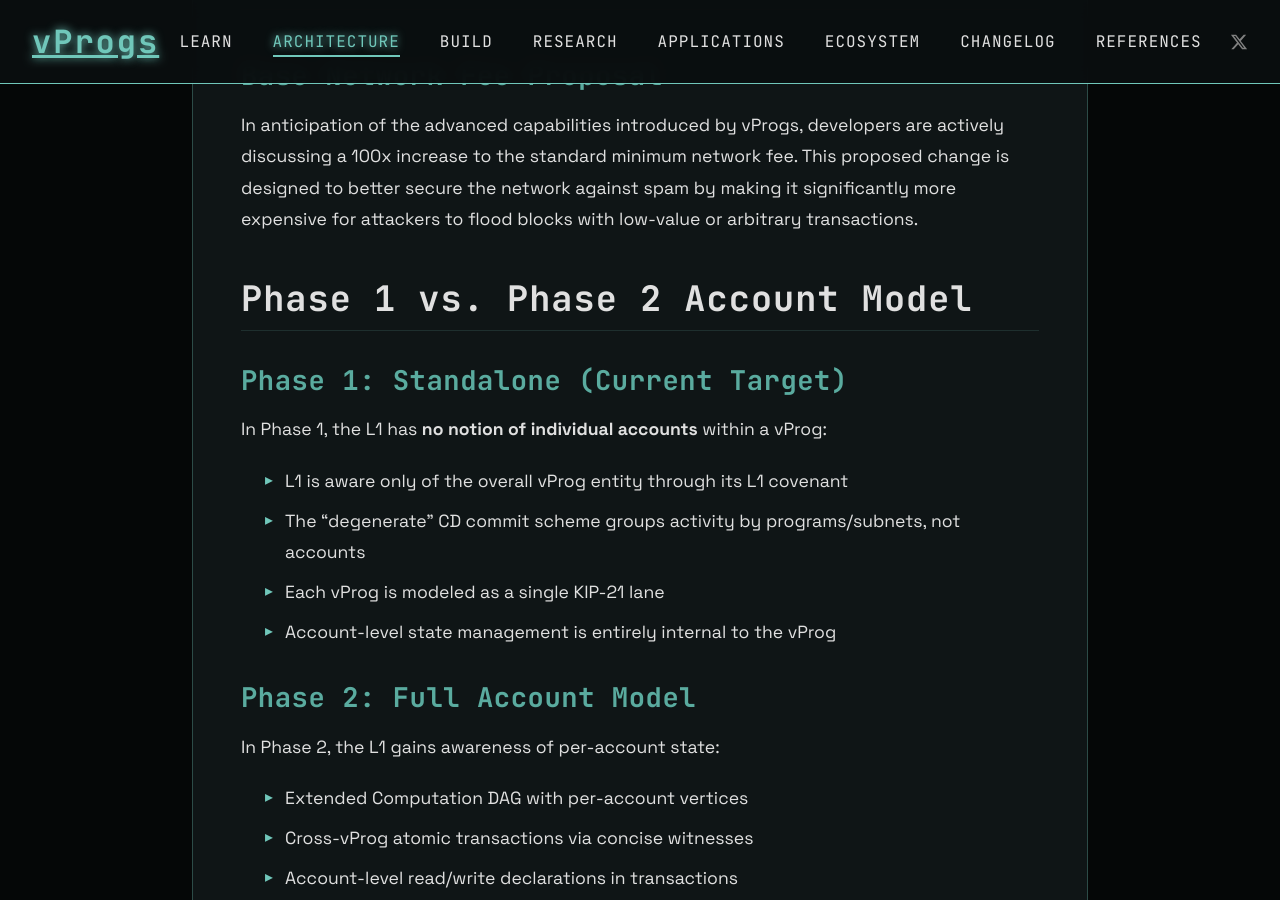
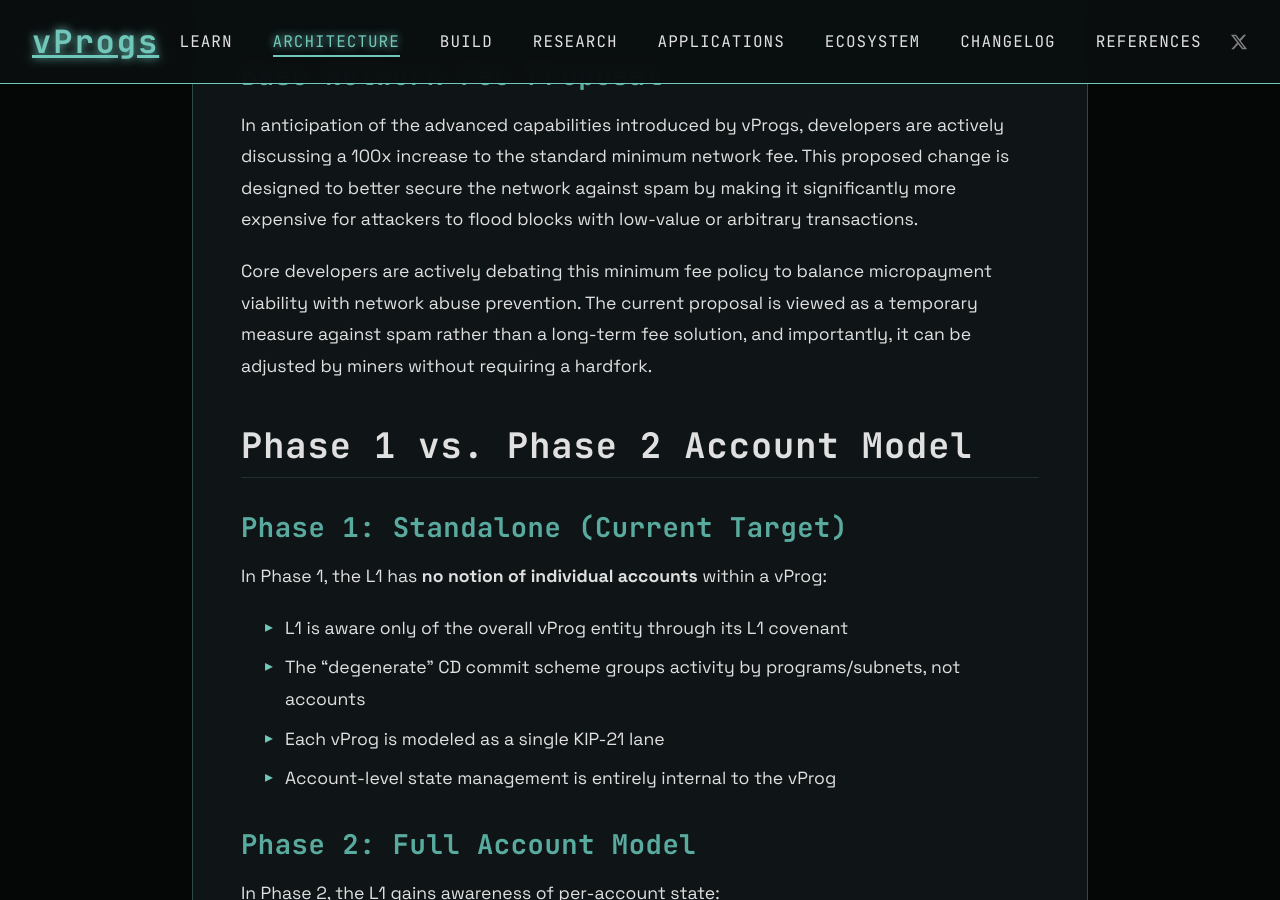
Before and after one commit to creative-inference/vprogs.xyz, a Jekyll site: the page built from architecture/account-model.md, in a window 1280 px wide and 900 px high, scrolled down 7624 px. Built offline with Jekyll 4.4.1, drawn with Linux system fonts in a browser that asks for light colours.

Commit message:
Update Base Network Fee Proposal with temporary status and miner adjustability [auto]

```diff
--- a/architecture/account-model.md
+++ b/architecture/account-model.md
@@ -221,6 +221,10 @@
 ### Base Network Fee Proposal
 In anticipation of the advanced capabilities introduced by vProgs, developers are actively discussing a 100x increase to the standard minimum network fee. This proposed change is designed to better secure the network against spam by making it significantly more expensive for attackers to flood blocks with low-value or arbitrary transactions.
 
+
+
+Core developers are actively debating this minimum fee policy to balance micropayment viability with network abuse prevention. The current proposal is viewed as a temporary measure against spam rather than a long-term fee solution, and importantly, it can be adjusted by miners without requiring a hardfork.
+
 ## Phase 1 vs. Phase 2 Account Model
 
 ### Phase 1: Standalone (Current Target)
```
